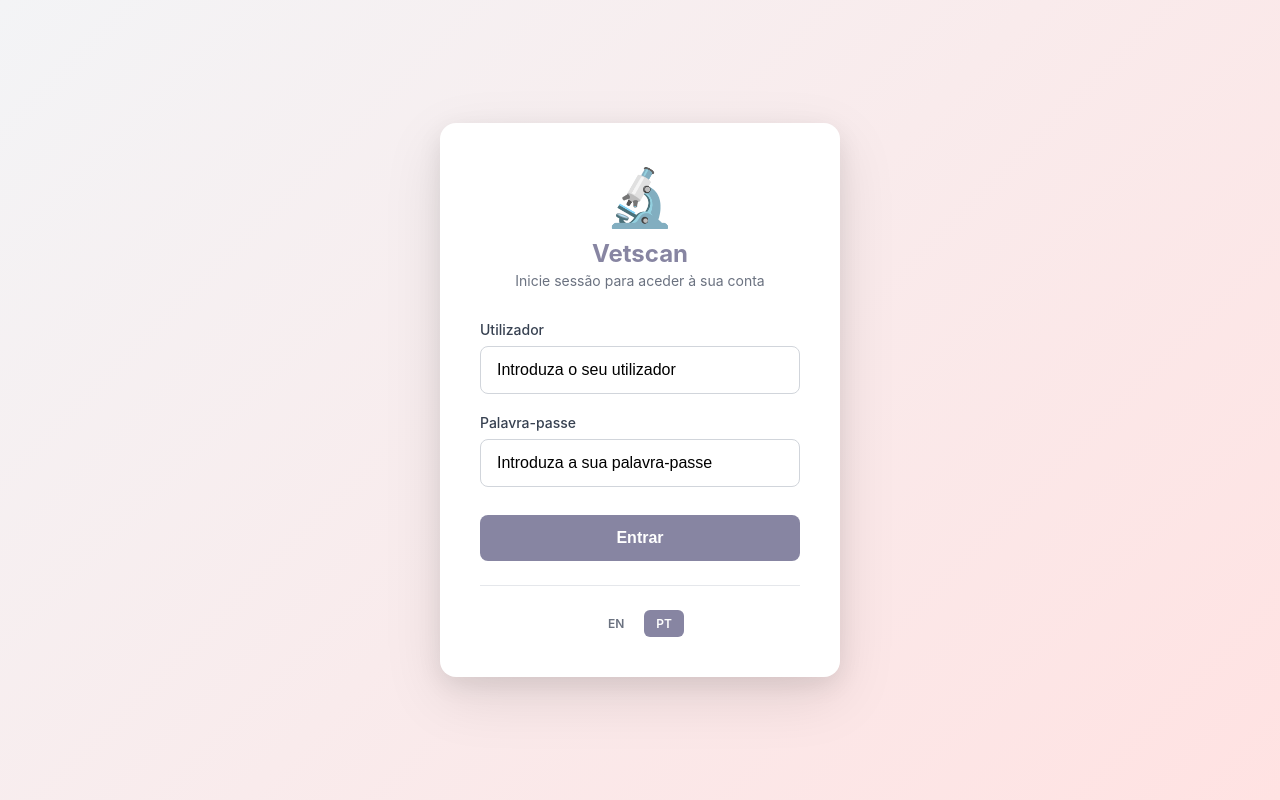
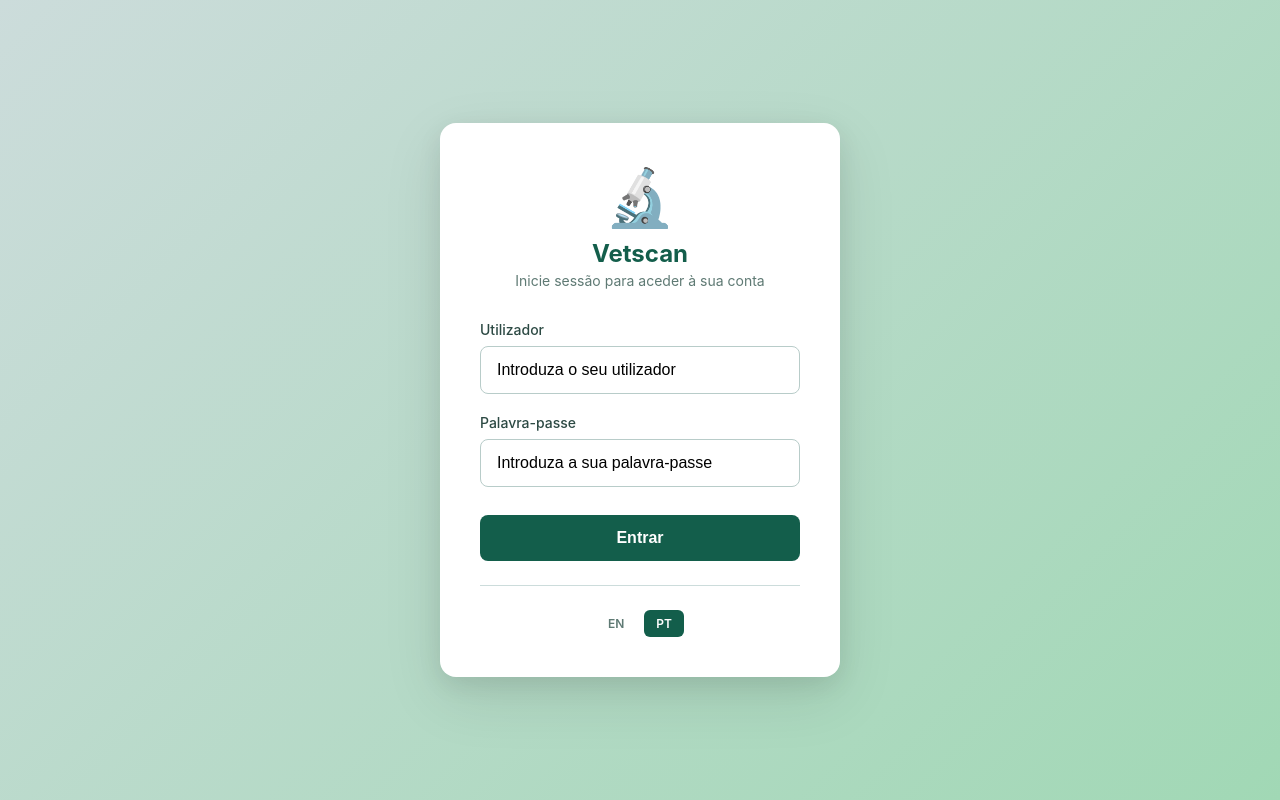
Before and after one commit to jomoormann/vetscan, a FastAPI app: page /login in a window 1280 px wide. Run offline with FastAPI, Linux system fonts and the light colour scheme; some libraries are stand-ins or nearby versions.

Commit message:
Update color palette to Emerald Spring Whisper
- Primary: #135E4B (deep emerald)
- Accent: #4CB572 (medium green)
- Success: #4CB572 (green)
- Warning: #F25016 (orange-red)
- Danger: #C4214A (rose)
- Updated grays with green undertones
- Updated login page gradient background

Co-Authored-By: Claude Opus 4.5 <noreply@anthropic.com>

```diff
--- a/templates/login.html
+++ b/templates/login.html
@@ -6,19 +6,19 @@
     <title>{{ t(lang, 'login.title') }} - {{ t(lang, 'app.title') }}</title>
     <style>
         :root {
-            --primary: #8785A2;
-            --primary-dark: #6e6c8a;
-            --primary-light: #FFC7C7;
-            --accent: #FFC7C7;
-            --accent-light: #FFE2E2;
-            --danger: #dc2626;
-            --gray-50: #F6F6F6;
-            --gray-100: #f3f4f6;
-            --gray-200: #e5e7eb;
-            --gray-300: #d1d5db;
-            --gray-500: #6b7280;
-            --gray-700: #374151;
-            --gray-900: #111827;
+            --primary: #135E4B;
+            --primary-dark: #0d4436;
+            --primary-light: #A1D8B5;
+            --accent: #4CB572;
+            --accent-light: #d4ebe0;
+            --danger: #C4214A;
+            --gray-50: #f7faf8;
+            --gray-100: #f0f5f2;
+            --gray-200: #CCDCDB;
+            --gray-300: #b8ccc9;
+            --gray-500: #5f7a74;
+            --gray-700: #2d4a44;
+            --gray-900: #1a2f2a;
         }
 
         * {
@@ -29,7 +29,7 @@
 
         body {
             font-family: -apple-system, BlinkMacSystemFont, 'Segoe UI', Roboto, 'Helvetica Neue', Arial, sans-serif;
-            background: linear-gradient(135deg, var(--gray-100) 0%, var(--accent-light) 100%);
+            background: linear-gradient(135deg, var(--gray-200) 0%, var(--primary-light) 100%);
             min-height: 100vh;
             display: flex;
             align-items: center;
@@ -93,7 +93,7 @@
         .form-group input:focus {
             outline: none;
             border-color: var(--primary);
-            box-shadow: 0 0 0 3px rgba(135, 133, 162, 0.15);
+            box-shadow: 0 0 0 3px rgba(19, 94, 75, 0.15);
         }
 
         .form-group input::placeholder {
@@ -117,7 +117,7 @@
         .btn-login:hover {
             background: var(--primary-dark);
             transform: translateY(-1px);
-            box-shadow: 0 4px 12px rgba(135, 133, 162, 0.3);
+            box-shadow: 0 4px 12px rgba(19, 94, 75, 0.3);
         }
 
         .btn-login:active {
```
Also changed, not shown: templates/base.html (+16 -16 lines), 1 other file.
